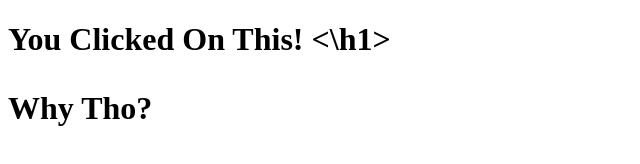
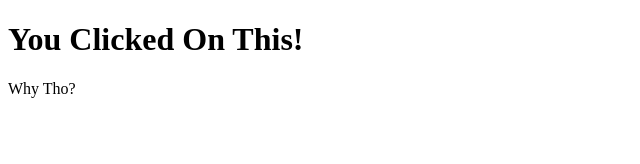
Before and after one commit to thewiilover/Click, a plain HTML site: page index.html in a window 1280 px wide. Shown: the whole page, without its empty margins (0-640 px from the left). Drawn offline with Linux system fonts and the light colour scheme.

Commit message:
Update index.html

```diff
--- a/index.html
+++ b/index.html
@@ -7,7 +7,7 @@
 </head>
 <body>
     <main>
-        <h1> You Clicked On This! <\h1>
+        <h1> You Clicked On This! </h1>
         <p> Why Tho?
     </main>
 </body>
```
